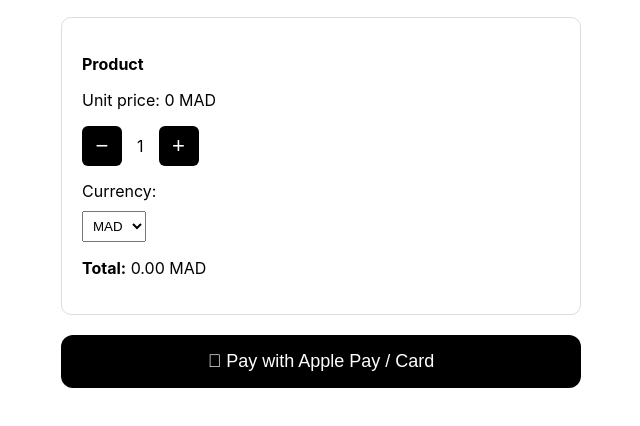
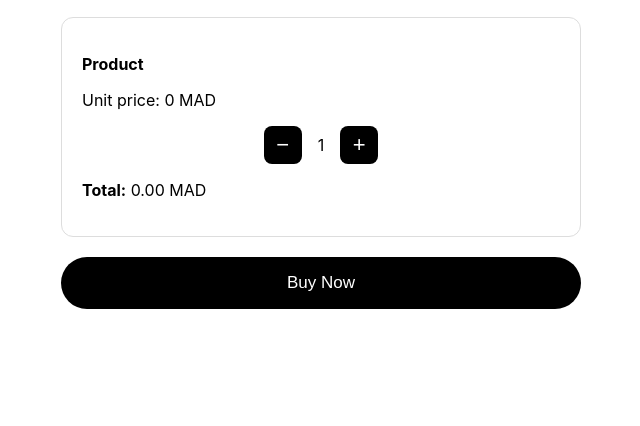
Before and after one commit to karimcerame-art/karim-floors-cart, a plain HTML site: page buy.html in a window 1280 px wide. Shown: the part 72-498 px from the top of the page, without its empty margins (319-959 px from the left). Drawn offline with Linux system fonts and the light colour scheme.

Commit message:
Update buy.html

```diff
--- a/buy.html
+++ b/buy.html
@@ -1,4 +1,3 @@
-
 <!DOCTYPE html>
 <html lang="en">
 <head>
@@ -12,39 +11,46 @@ body {
   margin: auto;
   padding: 20px;
 }
+
 .box {
   border: 1px solid #ddd;
   padding: 20px;
-  border-radius: 10px;
+  border-radius: 12px;
 }
+
 .qty {
   display: flex;
+  justify-content: center;
   align-items: center;
-  gap: 15px;
+  gap: 16px;
   margin: 15px 0;
 }
+
 .qty button {
-  width: 40px;
-  height: 40px;
+  width: 38px;
+  height: 38px;
   font-size: 22px;
   border: none;
   background: #000;
   color: #fff;
-  border-radius: 6px;
+  border-radius: 8px;
+  cursor: pointer;
 }
-select {
-  padding: 6px;
-  margin-top: 10px;
+
+.apple-btn {
+  margin-top: 20px;
+  width: 100%;
+  background: #000;
+  color: #fff;
+  padding: 16px;
+  font-size: 17px;
+  border: none;
+  border-radius: 999px;
+  cursor: pointer;
 }
-.pay-btn {
-  background: black;
-  color: white;
-  width: 100%;
-  padding: 16px;
-  font-size: 18px;
-  border: none;
-  border-radius: 12px;
-  margin-top: 20px;
+
+.apple-btn:hover {
+  opacity: 0.9;
 }
 </style>
 </head>
@@ -63,37 +69,23 @@ select {
     <button onclick="changeQty(1)">+</button>
   </div>
 
-  <label>Currency:</label><br>
-  <select id="currency" onchange="updateTotal()">
-    <option value="MAD">MAD</option>
-    <option value="EUR">EUR</option>
-    <option value="USD">USD</option>
-  </select>
-
   <p><b>Total:</b> <span id="total"></span></p>
 </div>
 
-<button class="pay-btn" onclick="payStripe()">
-   Pay with Apple Pay / Card
+<button class="apple-btn" onclick="payStripe()">
+  Buy Now
 </button>
 
 <script>
 const params = new URLSearchParams(window.location.search);
 
 const name = params.get("name") || "Product";
-const basePrice = Number(params.get("price")) || 0;
+const unitPrice = Number(params.get("price")) || 0;
 
 let qty = 1;
 
-// simple exchange rates (edit anytime)
-const rates = {
-  MAD: 1,
-  EUR: 0.092,
-  USD: 0.10
-};
-
 document.getElementById("name").textContent = name;
-document.getElementById("unit").textContent = basePrice + " MAD";
+document.getElementById("unit").textContent = unitPrice + " MAD";
 
 function changeQty(n) {
   qty = Math.max(1, qty + n);
@@ -102,10 +94,8 @@ function changeQty(n) {
 }
 
 function updateTotal() {
-  const cur = document.getElementById("currency").value;
-  const total = basePrice * qty * rates[cur];
   document.getElementById("total").textContent =
-    total.toFixed(2) + " " + cur;
+    (unitPrice * qty).toFixed(2) + " MAD";
 }
 
 updateTotal();
```
